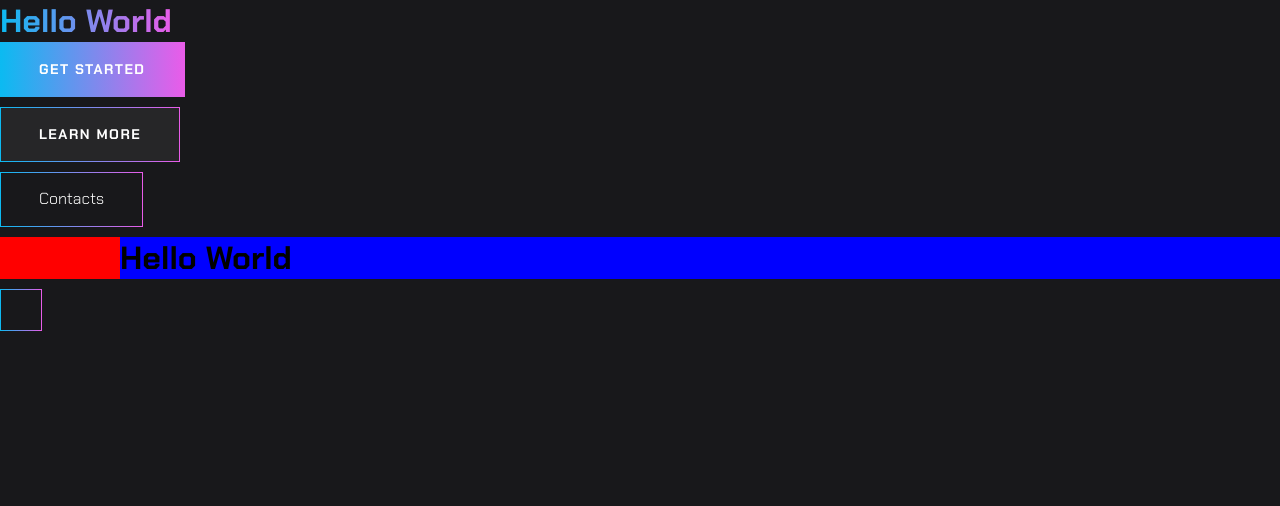
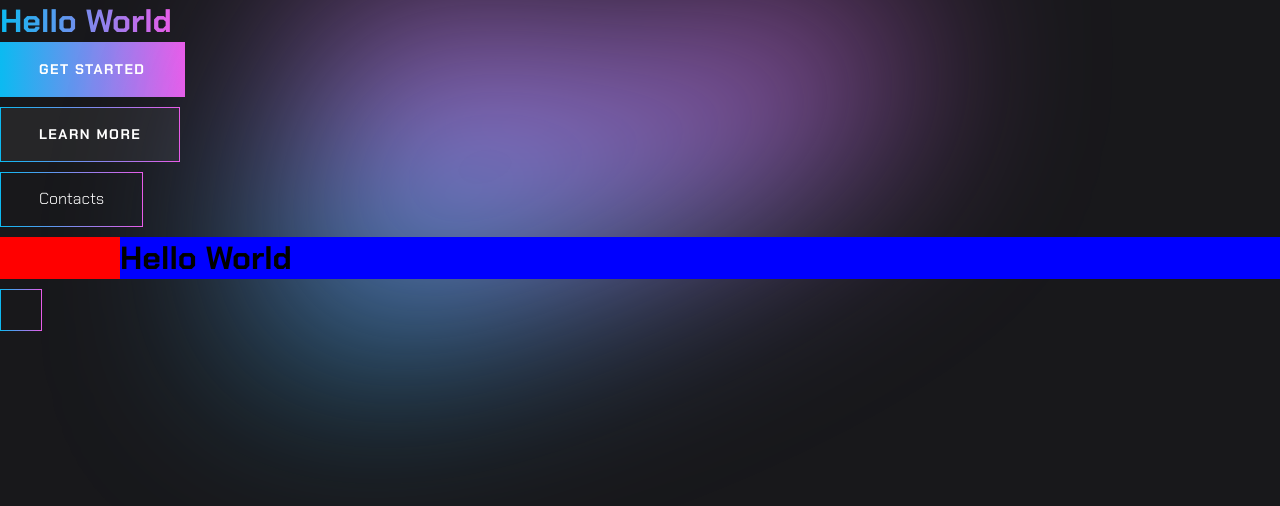
Before and after one commit to Ihaasbut/vrnas, a Next.js app: page / in a window 1280 px wide. Shown: the top 506 px of the page. Built offline with nearby package versions, Linux system fonts and the light colour scheme.

Commit message:
VRN-20: Сделала компонент светового блюра

```diff
--- /dev/null
+++ b/src/components/arc-glow/ArcGlow.module.scss
@@ -0,0 +1,5 @@
+.arcGlow {
+   position: absolute;
+   filter: blur(100px);
+   z-index: -1;
+}
--- /dev/null
+++ b/src/components/arc-glow/ArcGlow.tsx
@@ -0,0 +1,42 @@
+import Image from "next/image";
+import arcGlowImage from "@/assets/images/arc-glow.svg";
+import styles from "./ArcGlow.module.scss";
+
+type ArcGlowConf = {
+   width: string;
+   height: string;
+   left?: string;
+   top?: string;
+   right?: string;
+   bottom?: string;
+};
+
+type ArcGlowProps = {
+   config: ArcGlowConf;
+};
+
+function ArcGlow({ config }: ArcGlowProps) {
+   const { width, height, left, top, right, bottom } = config;
+
+   return (
+      <div
+         style={{
+            width: width,
+            height: height,
+            left: left,
+            top: top,
+            right: right,
+            bottom: bottom,
+         }}
+         className={styles.arcGlow}
+      >
+         <Image
+            src={arcGlowImage}
+            alt="Arc Glow"
+            style={{ objectFit: "contain" }}
+         />
+      </div>
+   );
+}
+
+export default ArcGlow;
--- a/src/pages/home/HomeContent.tsx
+++ b/src/pages/home/HomeContent.tsx
@@ -5,6 +5,7 @@ import Typography from "@/components/typography/Typography";
 import styles from "./HomeContent.module.scss";
 import Container from "@/components/container/Container";
 import { useClientBreakpoint } from "@/hooks/useClientBreakpoint";
+import ArcGlow from "@/components/arc-glow/ArcGlow";
 
 function HomeContent() {
    const { isDesktop } = useClientBreakpoint();
@@ -49,6 +50,15 @@ function HomeContent() {
                ></div>
             </Button>
          </div>
+
+         <ArcGlow
+            config={{
+               width: "300px",
+               height: "300px",
+               left: "20%",
+               top: "0",
+            }}
+         />
       </div>
    );
 }
```
Also changed, not shown: src/assets/images/arc-glow.svg (added).
